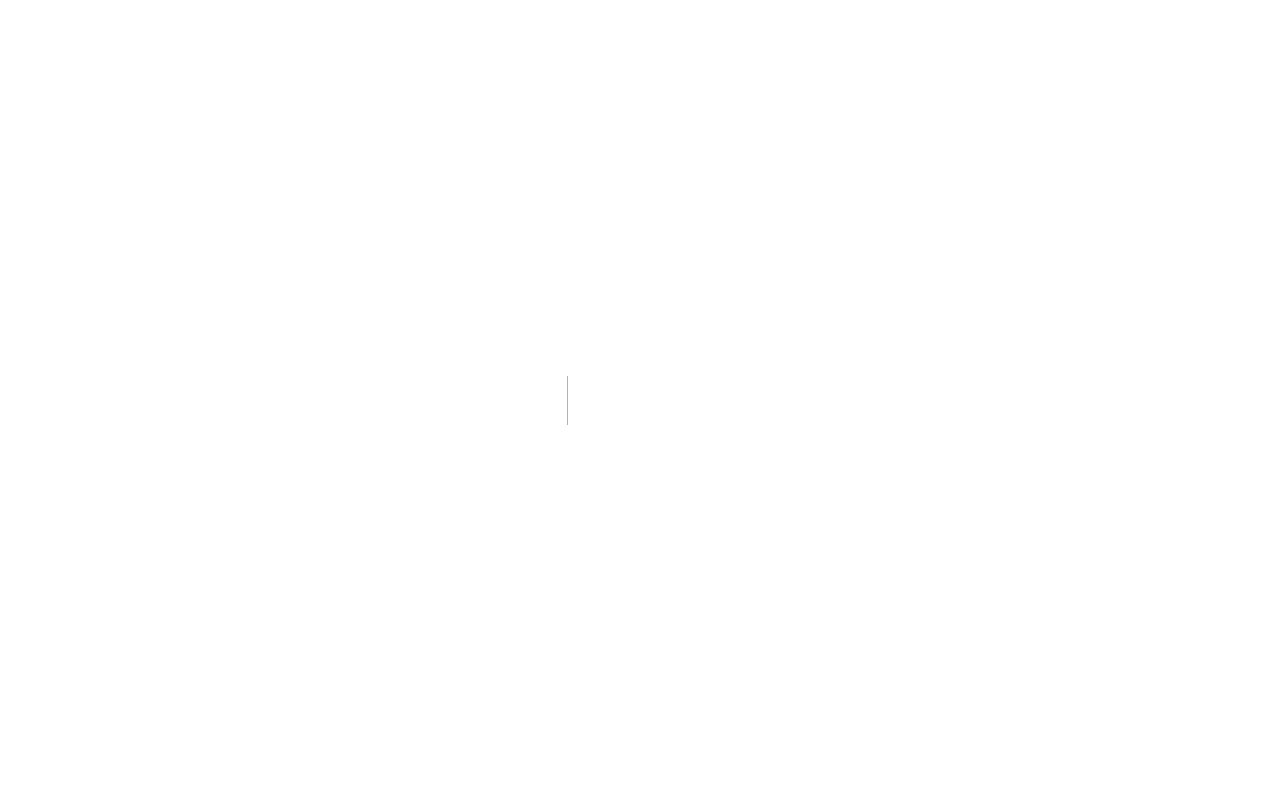
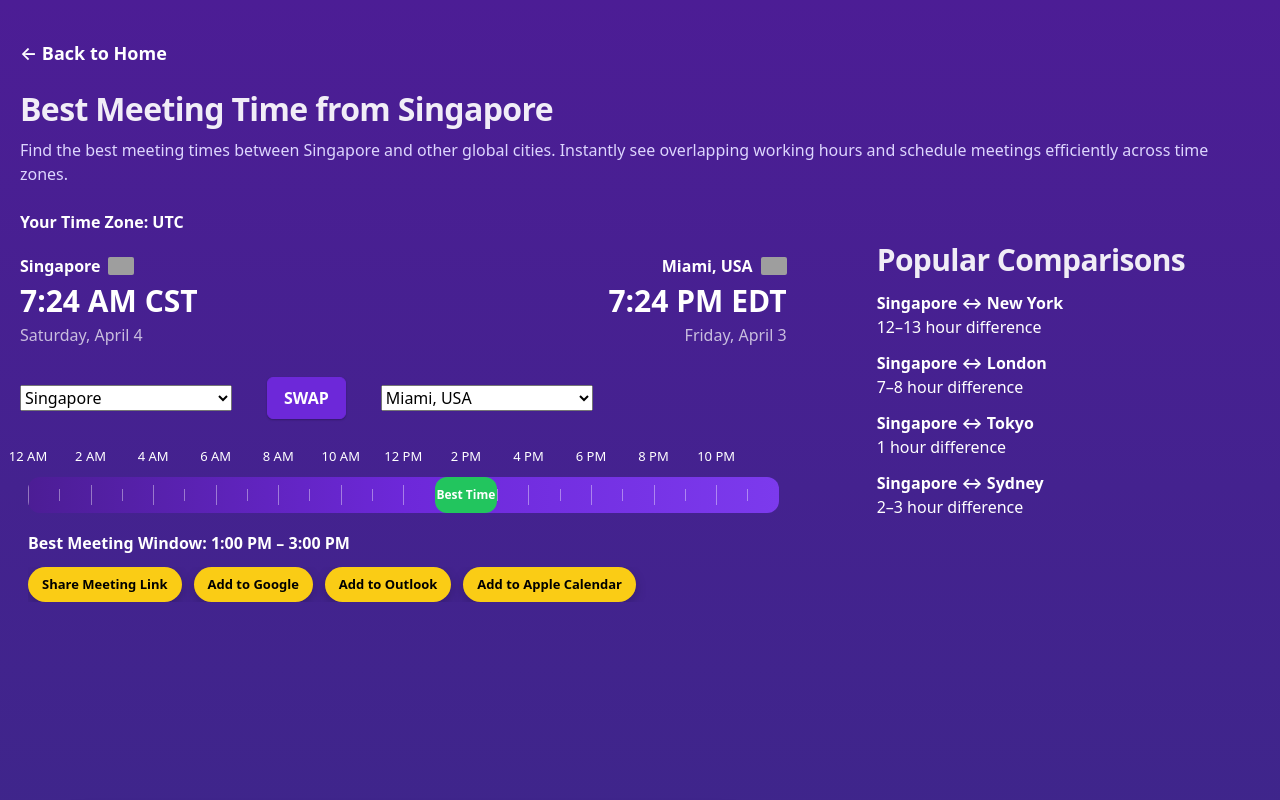
Before and after one commit to techtalk1282/Best-Meeting-Time, a Next.js app: page /best-meeting-time-singapore in a window 1280 px wide. Before the commit this address had no page. Shown: the top 800 px of the page. Built offline with nearby package versions, Linux system fonts and the light colour scheme; grey boxes are pictures that could not be loaded.

Commit message:
feat: add Singapore city page with full template + SEO structure

```diff
--- /dev/null
+++ b/app/best-meeting-time-singapore/page.tsx
@@ -0,0 +1,112 @@
+/**
+ * File: app/best-meeting-time-singapore/page.tsx
+ * Version: v1.0
+ * Date: 2026-04-04
+ *
+ * Purpose:
+ * - Singapore SEO expansion page
+ * - Uses locked city template (no logic changes)
+ *
+ * Rollback:
+ * - Safe delete (no shared impact)
+ */
+
+"use client";
+
+import ToolPreviewSection from "@/app/ui/ToolPreviewSection";
+import PremiumFeaturesSection from "@/app/ui/PremiumFeaturesSection";
+
+export default function SingaporeMeetingPage() {
+  return (
+    <div
+      style={{
+        minHeight: "100vh",
+        display: "flex",
+        flexDirection: "column",
+      }}
+    >
+      <main
+        style={{
+          maxWidth: "1320px",
+          margin: "0 auto",
+          padding: "40px 20px 40px 20px",
+          color: "white",
+          flex: 1,
+        }}
+      >
+        {/* BACK */}
+        <div style={{ marginBottom: "24px" }}>
+          <a
+            href="/"
+            style={{
+              color: "#ffffff",
+              fontSize: "18px",
+              fontWeight: 600,
+              textDecoration: "none",
+            }}
+          >
+            ← Back to Home
+          </a>
+        </div>
+
+        {/* TITLE */}
+        <h1
+          style={{
+            fontSize: "32px",
+            fontWeight: "bold",
+            marginBottom: "10px",
+          }}
+        >
+          Best Meeting Time from Singapore
+        </h1>
+
+        {/* DESCRIPTION */}
+        <p
+          style={{
+            marginBottom: "24px",
+            color: "#ddd6fe",
+          }}
+        >
+          Find the best meeting times between Singapore and other global cities. Instantly see overlapping working hours and schedule meetings efficiently across time zones.
+        </p>
+
+        {/* GRID */}
+        <div
+          style={{
+            display: "grid",
+            gridTemplateColumns: "2fr 1fr",
+            gap: "90px",
+          }}
+        >
+          {/* LEFT */}
+          <div>
+            <div style={{ minHeight: "calc(100vh - 260px)" }}>
+              <ToolPreviewSection defaultCityLeft="Singapore" />
+            </div>
+
+            <div id="premium-features" style={{ marginTop: "40px" }}>
+              <PremiumFeaturesSection />
+            </div>
+          </div>
+
+          {/* RIGHT */}
+          <div style={{ marginTop: "30px" }}>
+            <h2>Popular Comparisons</h2>
+
+            {[
+              { title: "Singapore ↔ New York", desc: "12–13 hour difference" },
+              { title: "Singapore ↔ London", desc: "7–8 hour difference" },
+              { title: "Singapore ↔ Tokyo", desc: "1 hour difference" },
+              { title: "Singapore ↔ Sydney", desc: "2–3 hour difference" },
+            ].map((item, i) => (
+              <div key={i} style={{ marginBottom: "12px" }}>
+                <strong>{item.title}</strong>
+                <div>{item.desc}</div>
+              </div>
+            ))}
+          </div>
+        </div>
+      </main>
+    </div>
+  );
+}
```
